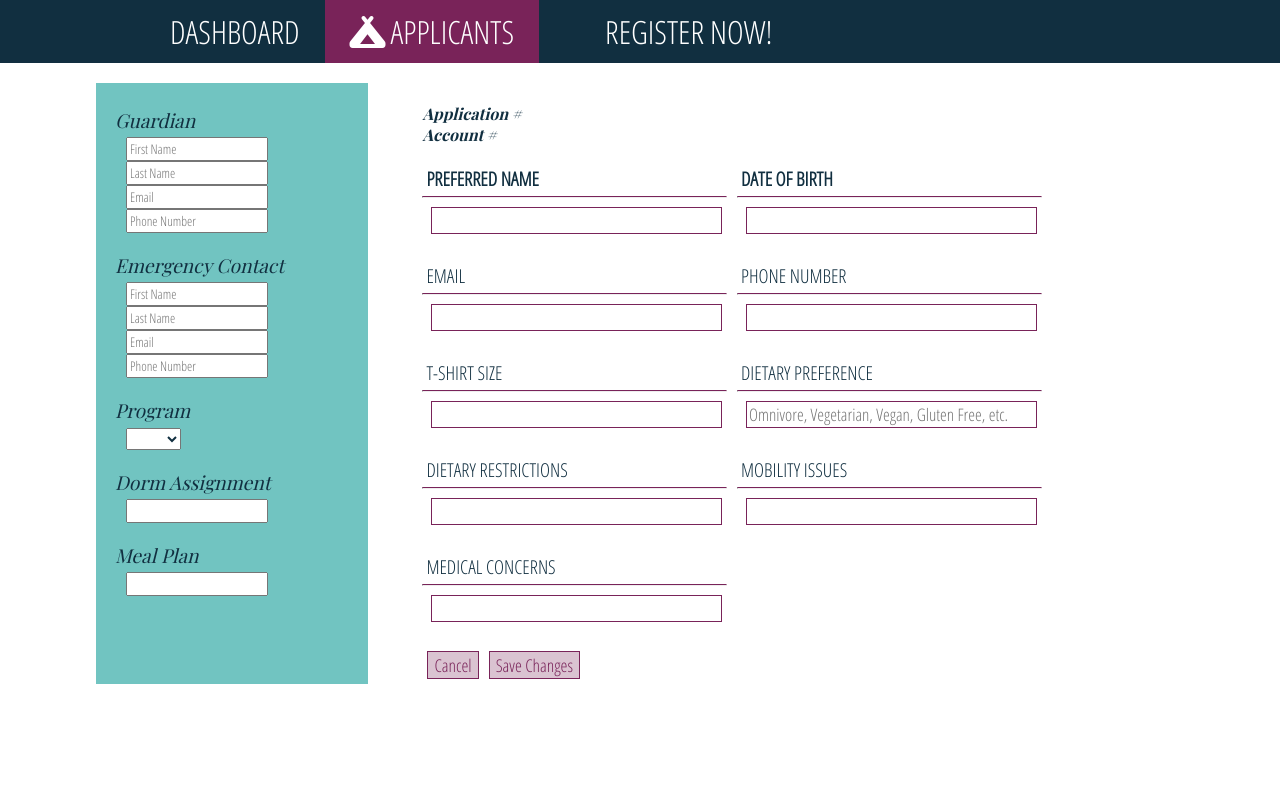
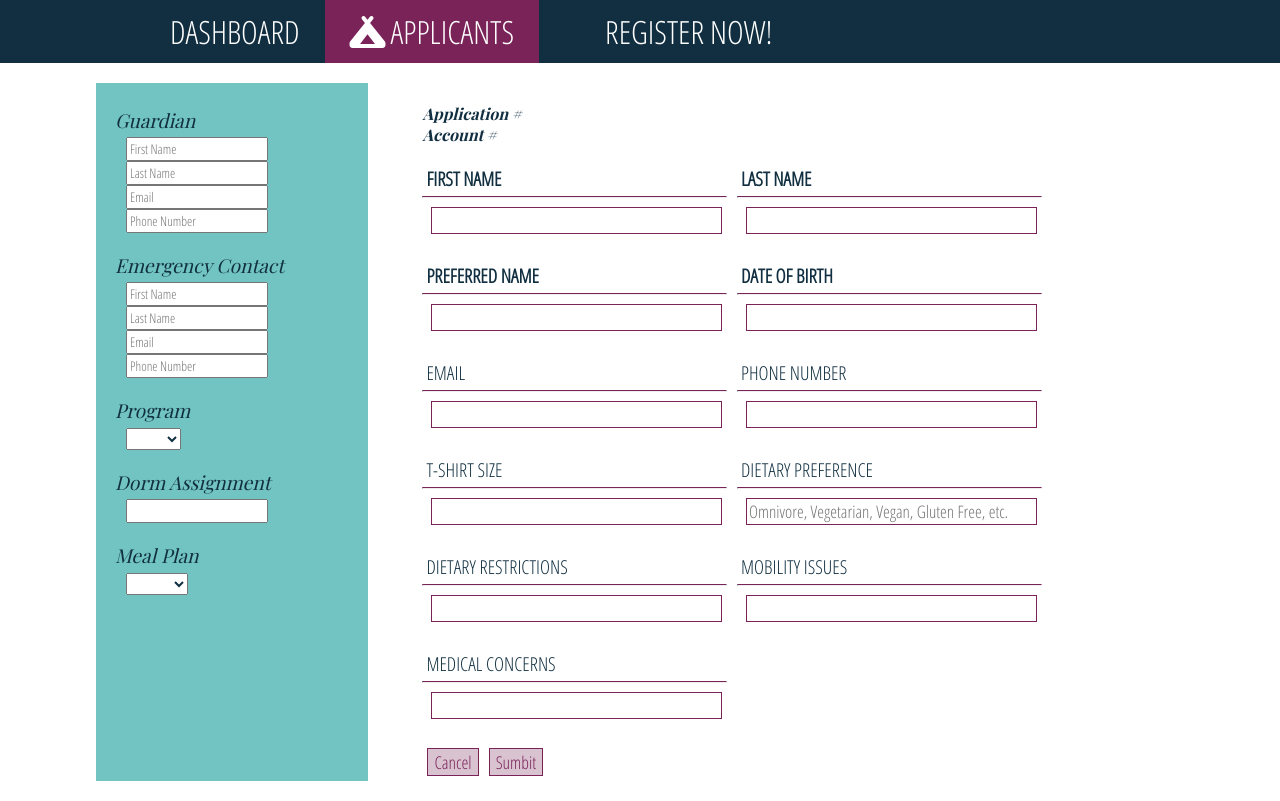
Before and after one commit to klwooster/tech-elevator, a Vue app in the folder vue/frontend/: page /camp-registration in a window 1280 px wide. Built offline with nearby package versions, Linux system fonts and the light colour scheme; a web font is replaced by a local one.

Commit message:
added text fields to form

```diff
--- a/vue/frontend/src/components/ApplicantDetails.vue
+++ b/vue/frontend/src/components/ApplicantDetails.vue
@@ -8,6 +8,18 @@
                 </div>
             </div>
             <h3>Application #{{applicationdata.applicationId}}<br>Account #{{applicationdata.accountId}}</h3>
+            <div class="row">
+                <p class="title"><b>First Name</b></p>
+                <hr>
+                <p v-if="isInEditMode" class="form"><input id="firstName" v-model="applicationdata.applicant.firstName" /></p>
+                <p v-else>{{applicationdata.applicant.firstName}}</p>
+            </div>
+            <div class="row">
+                <p class="title"><b>Last Name</b></p>
+                <hr>
+                <p v-if="isInEditMode" class="form"><input id="lastName" v-model="applicationdata.applicant.lastName" /></p>
+                <p v-else>{{applicationdata.applicant.lastName}}</p>
+            </div>
             <div class="row">
                 <p class="title"><b>Preferred Name</b></p>
                 <hr>
@@ -64,7 +76,7 @@
             </div>
             <div v-show="isInEditMode" class="control">
                 <button v-on:click="$emit('discard-changes')">Cancel</button>
-                <button v-on:click="$emit('save-changes')">Save Changes</button>
+                <button v-on:click="$emit('save-changes')">Sumbit</button>
             </div>
         </div>
 </template>
--- a/vue/frontend/src/components/ApplicationDetails.vue
+++ b/vue/frontend/src/components/ApplicationDetails.vue
@@ -32,7 +32,7 @@
                 <p class="title">Program</p>
                 <div v-if="isInEditMode" class="subdata form">
                     <!-- <input id="program" v-model="applicationdata.program" /> -->
-                    <select id ="program" placeholder="Camp Choice" v-model="applicationdata.program">
+                    <select id ="program" v-model="applicationdata.program">
                         <option value="camp1">Camp 1</option>
                         <option value="camp2">Camp 2</option>
                         <option value="camp3">Camp 3</option>
@@ -60,7 +60,11 @@
             <div class="row">
                 <p class="title">Meal Plan</p>
                 <div v-if="isInEditMode" class="subdata form">
-                    <input id="mealPlan" v-model="applicationdata.mealPlan" />
+                    <select id ="mealPlan" v-model="applicationdata.mealPlan">
+                        <option value="standard">Standard</option>
+                        <option value="light">Light</option>
+                        <option value="delux">Delux</option>
+                    </select>
                 </div>
                 <div v-else class="subdata">
                     {{applicationdata.mealPlan}}
--- a/vue/frontend/src/views/CampRegistration.vue
+++ b/vue/frontend/src/views/CampRegistration.vue
@@ -70,7 +70,7 @@ export default {
 
   },
   methods: {
-    createApplication () {
+    sumbitApplication () {
 
     }
   },
```
